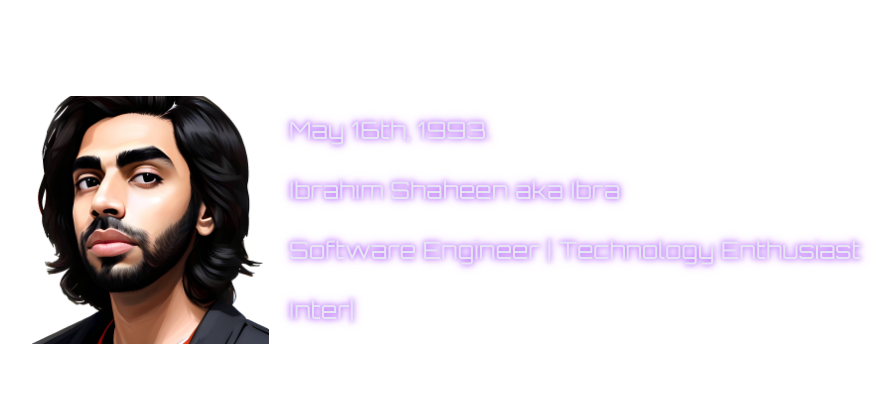
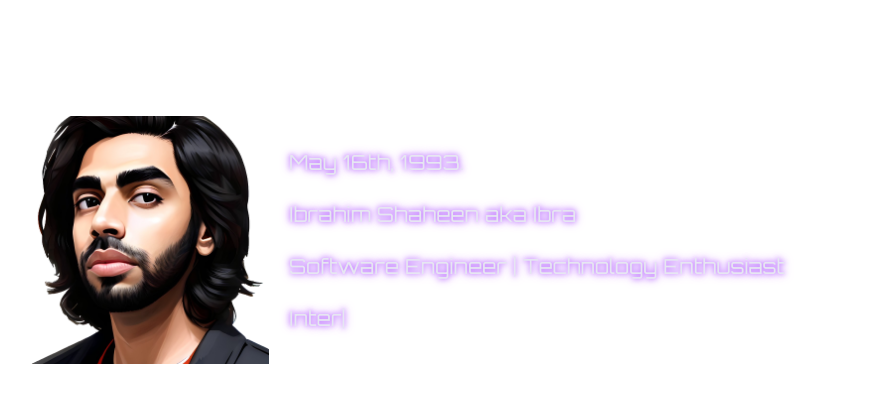
Before and after one commit to ibra-exe/Personal-Portfolio, a plain HTML site: page about.html in a window 1280 px wide. Shown: the whole page, without its empty margins (185-1080 px from the left). Drawn offline with Linux system fonts and the light colour scheme.

Commit message:
about section amendments

```diff
--- a/styles.css
+++ b/styles.css
@@ -103,7 +103,7 @@ footer a:hover, .footer-icon:hover {
     align-items: center; /* Vertically center the items */
     justify-content: center; /* Horizontally center the items */
     padding: 20px;
-    height: 50vh; /* Optional: Adjust the height as needed */
+    height: 55vh; /* Optional: Adjust the height as needed */
 }
 
 #profile-pic {
@@ -120,7 +120,7 @@ footer a:hover, .footer-icon:hover {
 
 .about-text {
     font-family: 'Orbitron', sans-serif; /* Set the Orbitron font */
-    font-size: 1.5rem;
+    font-size: 1.3rem;
     color: #e6e6f2;
     text-shadow: 0 0 5px #b766ff, 0 0 10px #b766ff;
     white-space: pre-wrap;
```
